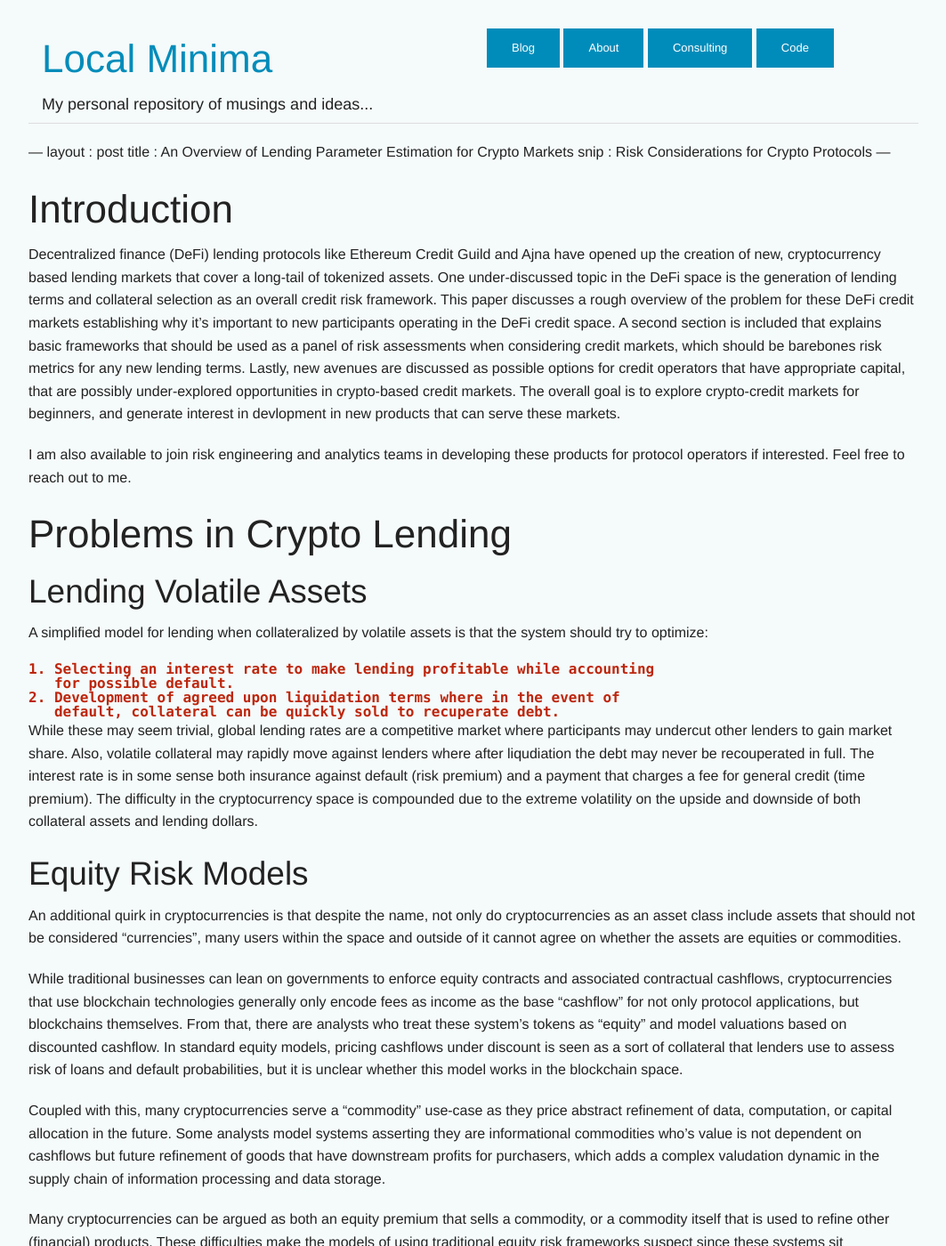
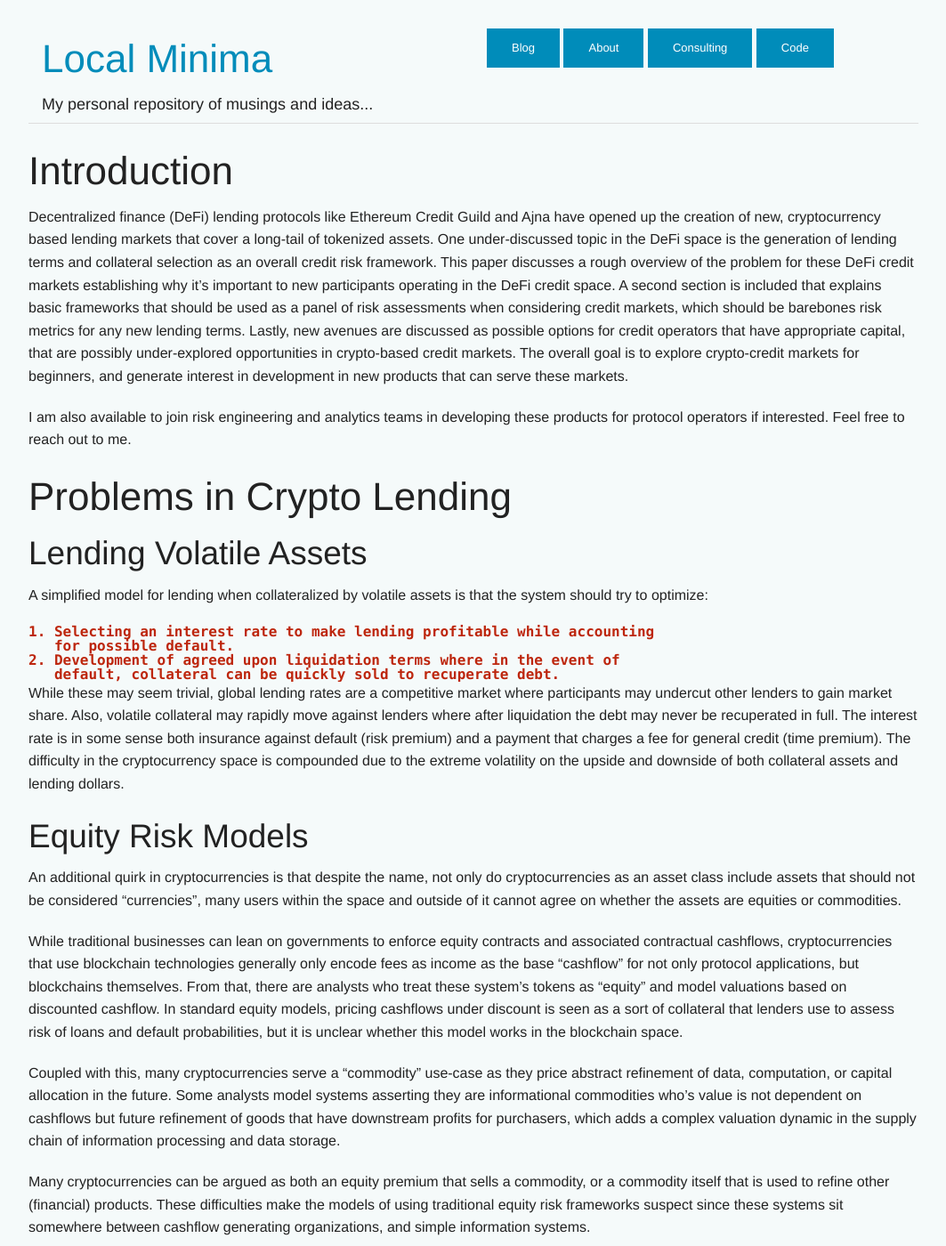
Before and after one commit to jfarid27/jfarid27.github.io, a Jekyll site: the page built from _posts/2024-01-26-risk-parameter-estimation-areh-202401260841.md, in a window 1280 px wide and 1400 px high. Shown: the whole window at 89% size, without its empty margins (108-1171 px from the left). Built offline with Jekyll 4.4.1, drawn with Linux system fonts in a browser that asks for light colours; our own code applies the rules of GitHub Pages for plain Markdown files; some of the changed text lies outside the part shown.

Commit message:
Updating

```diff
--- a/_posts/2024-01-26-risk-parameter-estimation-areh-202401260841.md
+++ b/_posts/2024-01-26-risk-parameter-estimation-areh-202401260841.md
@@ -1,5 +1,8 @@
---- layout : post title  : An Overview of Lending Parameter Estimation for
-Crypto Markets snip   : Risk Considerations for Crypto Protocols ---
+---
+layout : post
+title  : An Overview of Lending Parameter Estimation for Crypto Markets
+snip   : Risk Considerations for Crypto Protocols
+---
 
 # Introduction
 
@@ -16,7 +19,7 @@ metrics for any new lending terms. Lastly, new avenues are discussed as
 possible options for credit operators that have appropriate capital, that are
 possibly under-explored opportunities in crypto-based credit markets. The
 overall goal is to explore crypto-credit markets for beginners, and generate
-interest in devlopment in new products that can serve these markets.
+interest in development in new products that can serve these markets.
 
 I am also available to join risk engineering and analytics teams in developing
 these products for protocol operators if interested. Feel free to reach out to
@@ -37,8 +40,8 @@ the system should try to optimize:
 
 While these may seem trivial, global lending rates are a competitive market
 where participants may undercut other lenders to gain market share. Also,
-volatile collateral may rapidly move against lenders where after liqudiation
-the debt may never be recouperated in full. The interest rate is in some sense
+volatile collateral may rapidly move against lenders where after liquidation
+the debt may never be recuperated in full. The interest rate is in some sense
 both insurance against default (risk premium) and a payment that charges a fee
 for general credit (time premium). The difficulty in the cryptocurrency space
 is compounded due to the extreme volatility on the upside and downside of both
@@ -66,7 +69,7 @@ price abstract refinement of data, computation, or capital allocation in the
 future. Some analysts model systems asserting they are informational
 commodities who's value is not dependent on cashflows but future refinement of
 goods that have downstream profits for purchasers, which adds a complex
-valudation dynamic in the supply chain of information processing and data
+valuation dynamic in the supply chain of information processing and data
 storage.
 
 Many cryptocurrencies can be argued as both an equity premium that sells a
@@ -211,7 +214,7 @@ Liquidity models of specific DeFi markets are not yet mature and mainstream. In
 particular, liquidity is linked to volatility and VAR since available liquidity
 soaks up asset sales and purchases, with large volumes trading in automated
 market making venues such as Uniswap or Curve. Issues arise with this
-automation, as Decentralized finance operators are aware of Just-In-Time
+automation, as decentralized finance operators are aware of Just-In-Time
 liquidity bots that serve to siphon MEV. Another factor are yield farming
 operations where protocols give additional value to market makers for providing
 token liquidity, giving rise to "mercinary capital" which may easily pull
```
Also changed, not shown: other parts of _posts/2024-01-26-risk-parameter-estimation-areh-202401260841.md (+11 -5 lines).
